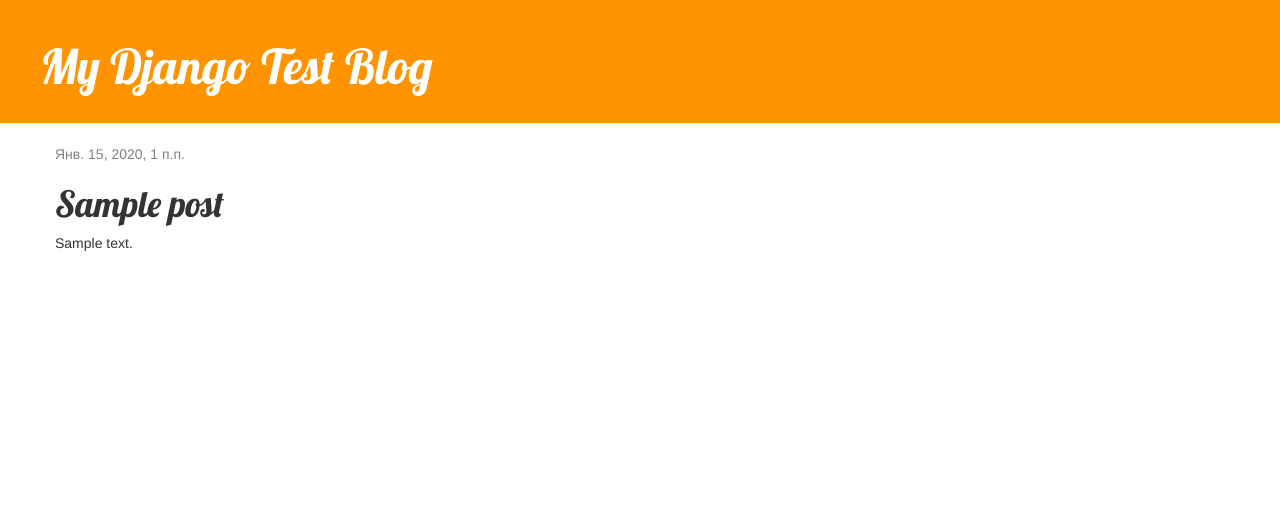
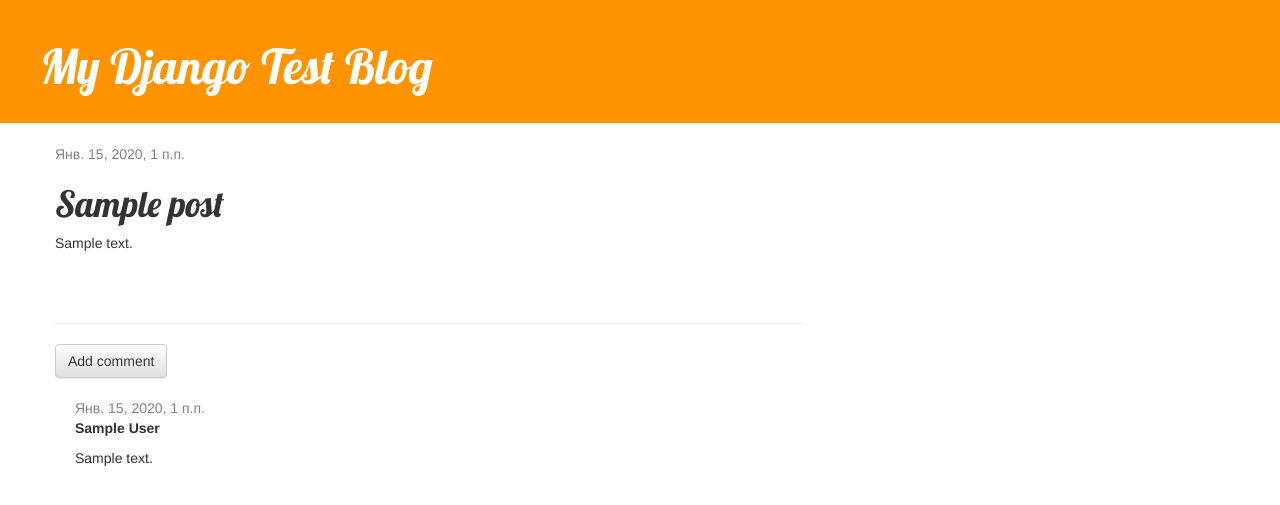
Before and after one commit to mytestaddress/my-first-blog, a Django app: page /post/1/ in a window 1280 px wide. Shown: the top 505 px of the page. Run offline with Django 3.2, Linux system fonts and the light colour scheme; tables that the repository leaves empty hold one stand-in row (values such as "Sample post"); some libraries are stand-ins or nearby versions.

Commit message:
Complete Homework Tutorial

```diff
--- a/blog/admin.py
+++ b/blog/admin.py
@@ -1,4 +1,5 @@
 from django.contrib import admin
-from .models import Post
+from .models import Post, Comment
 
 admin.site.register(Post)
+admin.site.register(Comment)
--- a/blog/models.py
+++ b/blog/models.py
@@ -17,3 +17,21 @@
 
     def __str__(self):
         return self.title
+
+    def approved_comments(self):
+        return self.comments.filter(approved_comment=True)
+
+
+class Comment(models.Model):
+    post = models.ForeignKey('blog.Post', related_name='comments')
+    author = models.CharField(max_length=200)
+    text = models.TextField()
+    created_date = models.DateTimeField(default=timezone.now)
+    approved_comment = models.BooleanField(default=False)
+
+    def approve(self):
+        self.approved_comment = True
+        self.save()
+
+    def __str__(self):
+        return self.text
--- a/blog/static/css/blog.css
+++ b/blog/static/css/blog.css
@@ -44,3 +44,7 @@
 .post h1 a, .post h1 a:visited {
     color: #000000;
 }
+
+.comment {
+    margin: 20px 0px 20px 20px;
+}
--- a/blog/templates/blog/base.html
+++ b/blog/templates/blog/base.html
@@ -11,6 +11,7 @@
         <div class="page-header">
             {% if user.is_authenticated %}
                 <a href="{% url 'post_new' %}" class="top-menu"><span class="glyphicon glyphicon-plus"></span></a>
+                <a href="{% url 'post_draft_list' %}" class="top-menu"><span class="glyphicon glyphicon-edit"></span></a>
             {% endif %}
             <h1><a href="/">My Django Test Blog</a></h1>
         </div>
--- a/blog/templates/blog/post_detail.html
+++ b/blog/templates/blog/post_detail.html
@@ -6,11 +6,33 @@
             <div class="date">
                 {{ post.published_date }}
             </div>
+        {% else %}
+            <a class="btn btn-default" href="{% url 'post_publish' pk=post.pk %}">Publish</a>
         {% endif %}
         {% if user.is_authenticated %}
             <a class="btn btn-default" href="{% url 'post_edit' pk=post.pk %}"><span class="glyphicon glyphicon-pencil"></span></a>
+            <a class="btn btn-default" href="{% url 'post_remove' pk=post.pk %}"><span class="glyphicon glyphicon-remove"></span></a>
         {% endif %}
         <h1>{{ post.title }}</h1>
         <p>{{ post.text|linebreaksbr }}</p>
     </div>
+    <hr>
+    <a class="btn btn-default" href="{% url 'add_comment_to_post' pk=post.pk %}">Add comment</a>
+    {% for comment in post.comments.all %}
+        {% if user.is_authenticated or comment.approved_comment %}
+        <div class="comment">
+            <div class="date">
+                {{ comment.created_date }}
+                {% if not comment.approved_comment %}
+                    <a class="btn btn-default" href="{% url 'comment_remove' pk=comment.pk %}"><span class="glyphicon glyphicon-remove"></span></a>
+                    <a class="btn btn-default" href="{% url 'comment_approve' pk=comment.pk %}"><span class="glyphicon glyphicon-ok"></span></a>
+                {% endif %}
+            </div>
+            <strong>{{ comment.author }}</strong>
+            <p>{{ comment.text|linebreaks }}</p>
+        </div>
+        {% endif %}
+    {% empty %}
+        <p>No comments here yet :(</p>
+    {% endfor %}
 {% endblock %}
--- a/blog/templates/blog/post_list.html
+++ b/blog/templates/blog/post_list.html
@@ -11,6 +11,7 @@
                         </div>
                         <h1><a href="{% url 'post_detail' pk=post.pk %}">{{ post.title }}</a></h1>
                         <p>{{ post.text|linebreaksbr }}</p>
+                        <a href="{% url 'post_detail' pk=post.pk %}">Comments: {{ post.approved_comments.count }}</a>
                     </div>
                 </div>
             </div>
--- a/blog/urls.py
+++ b/blog/urls.py
@@ -7,4 +7,10 @@
     url(r'^post/(?P<pk>\d+)/$', views.post_detail, name='post_detail'),
     url(r'^post/new/$', views.post_new, name='post_new'),
     url(r'^post/(?P<pk>\d+)/edit/$', views.post_edit, name='post_edit'),
+    url(r'^drafts/$', views.post_draft_list, name='post_draft_list'),
+    url(r'^post/(?P<pk>\d+)/publish/$', views.post_publish, name='post_publish'),
+    url(r'^post/(?P<pk>\d+)/remove/$', views.post_remove, name='post_remove'),
+    url(r'^post/(?P<pk>\d+)/comment/$', views.add_comment_to_post, name='add_comment_to_post'),
+    url(r'^comment/(?P<pk>\d+)/approve/$', views.comment_approve, name='comment_approve'),
+    url(r'^comment/(?P<pk>\d+)/remove/$', views.comment_remove, name='comment_remove'),
 ]
--- a/blog/views.py
+++ b/blog/views.py
@@ -1,7 +1,7 @@
 from django.shortcuts import render, get_object_or_404, redirect
 from django.utils import timezone
-from .models import Post
-from .forms import PostForm
+from .models import Post, Comment
+from .forms import PostForm, CommentForm
 
 
 def post_list(request):
@@ -20,7 +20,7 @@
         if form.is_valid():
             post = form.save(commit=False)
             post.author = request.user
-            post.published_date = timezone.now()
+            #post.published_date = timezone.now()
             post.save()
             return redirect('post_detail', pk=post.pk)
     else:
@@ -41,3 +41,47 @@
     else:
         form = PostForm(instance=post)
     return render(request, 'blog/post_edit.html', {'form': form})
+
+
+def post_draft_list(request):
+    posts = Post.objects.filter(published_date__isnull=True).order_by('created_date')
+    return render(request, 'blog/post_draft_list.html', {'posts': posts})
+
+
+def post_publish(request, pk):
+    post = get_object_or_404(Post, pk=pk)
+    post.publish()
+    return redirect('post_detail', pk=pk)
+
+
+def post_remove(request, pk):
+    post = get_object_or_404(Post, pk=pk)
+    post.delete()
+    return redirect('post_list')
+
+
+def add_comment_to_post(request, pk):
+    post = get_object_or_404(Post, pk=pk)
+    if request.method == "POST":
+        form = CommentForm(request.POST)
+        if form.is_valid():
+            comment = form.save(commit=False)
+            comment.post = post
+            comment.save()
+            return redirect('post_detail', pk=post.pk)
+    else:
+        form = CommentForm()
+    return render(request, 'blog/add_comment_to_post.html', {'form': form})
+
+
+#@login_required
+def comment_approve(request, pk):
+    comment = get_object_or_404(Comment, pk=pk)
+    comment.approve()
+    return redirect('post_detail', pk=comment.post.pk)
+
+#@login_required
+def comment_remove(request, pk):
+    comment = get_object_or_404(Comment, pk=pk)
+    comment.delete()
+    return redirect('post_detail', pk=comment.post.pk)
```
Also changed, not shown: blog/forms.py (+8 -1 lines), blog/templates/blog/add_comment_to_post.html (added, +9 -0 lines), blog/templates/blog/post_draft_list.html (added, +11 -0 lines), mysite/settings.py (+6 -2 lines), blog/migrations/0002_comment.py (added).
